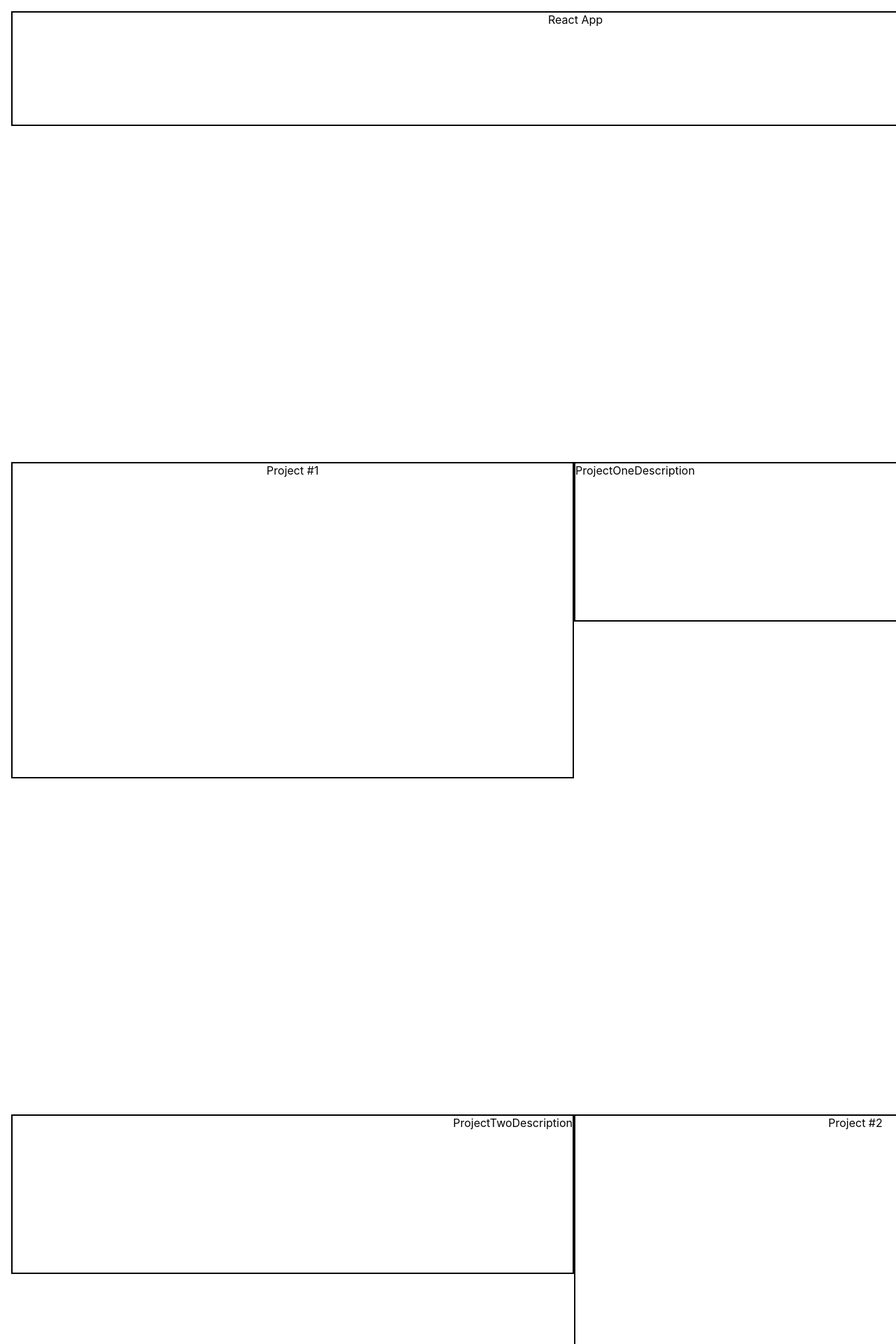
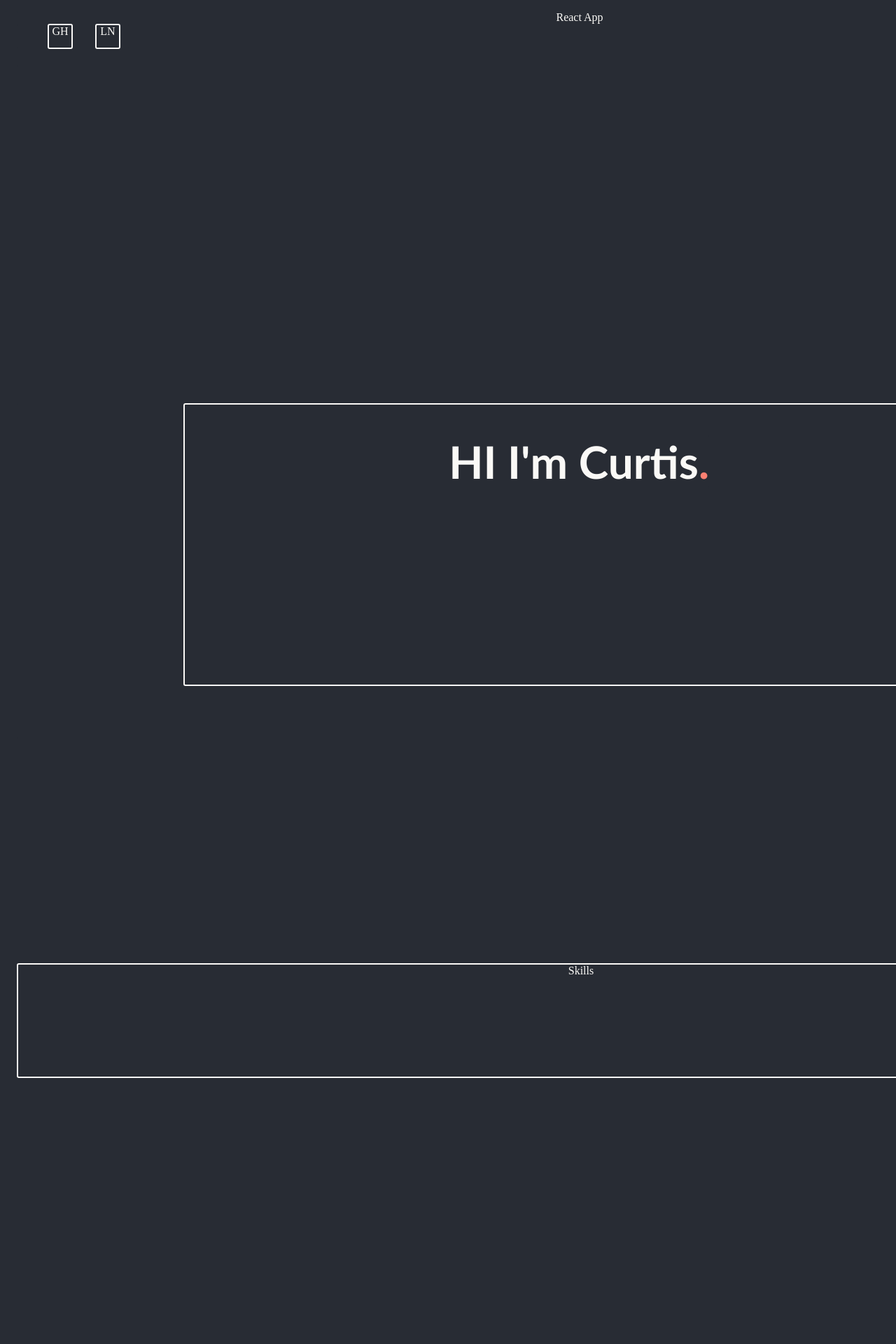
Before and after one commit to C1Banks/rigidwebbanks, a React (Create React App) app: page / in a window 1280 px wide. Shown: the top 1920 px of the page at 70% size. Built offline with nearby package versions, Linux system fonts and the light colour scheme.

Commit message:
html css elements

```diff
--- a/src/App.css
+++ b/src/App.css
@@ -1,53 +1,114 @@
+*{
+  background-color: #282c34;
+  color:#FAF9F6;
+  border-radius:3px;
+}
 .App {
   text-align: center;
   display:grid;
   margin: 1em;
   grid-template-columns: repeat(3, auto);
-  grid-template-rows: repeat(3, auto);
+  grid-template-rows: repeat(5, auto);
+
 }
 
-.App-logo {
-  height: 40vmin;
-  pointer-events: none;
+
+
+.header{
+
+width:100%;
+height: 5em;
+margin: 0em 0em 30em 0em;
+grid-column: 1/4;
+grid-row: 1;
+position:relative;
+
 }
 
-.header{
-border:solid black 2px;
+.introBox{
+
+  height:30em;
+  width:100%;
+  margin: 0em 0em 20em 0em;
+  grid-row:2;
+  grid-column:1/4;
+  position: relative;
+
+}
+.introBoxContent{
+  border:solid #FAF9F6 2px;
+  height: 25em;
+  width:70%;
+  position: absolute;
+  right: 15em;
+
+
+}
+
+.socialContainer{
+  height: auto;
+  gap: 2em;
+  width: 10em;
+
+}
+#socialElement{
+  border:solid #FAF9F6 2px;
+  display: inline-block;
+  height: 2em;
+  width: 2em;
+  margin-left:2em;
+
+}
+
+
+.resumeButton{
+  background: salmon;
+  height: 2em;
+  width:9em;
+  position: absolute;
+  padding: 1em 0em 0em 0em;
+  right:1em;
+
+
+}
+
+.skillsContainer{
+border:solid #FAF9F6 2px;
 width:100%;
 height: 10em;
 margin: 0em 0em 30em 0em;
 grid-column: 1/4;
-grid-row: 1;
+grid-row: 3;
 text-align: center;
 }
 
 .projectOneContainer{
   grid-column: 2;
-  grid-row:2;
-  border: solid black 2px;
+  grid-row:4;
+  border: solid #FAF9F6 2px;
   margin:0em 0em 30em 0em;
   height: 28em;
   width: 50em;
 }
 .projectOneDescript{
-  border:solid black 2px;
+  border:solid #FAF9F6 2px;
   grid-column: 3;
-  grid-row: 2;
+  grid-row: 4;
   height: 14em;
   width: 50em;
 }
 
 .projectTwoContainer{
   grid-column: 3;
-  grid-row:3;
-  border: solid black 2px;
+  grid-row:5;
+  border: solid #FAF9F6 2px;
   height: 28em;
   width: 50em;
 }
 .projectTwoDescript{
   grid-column: 2/3;
-  grid-row: 3;
-  border: solid black 2px;
+  grid-row: 5;
+  border: solid #FAF9F6 2px;
   height: 14em;
   width: 50em;
 }
--- a/src/App.js
+++ b/src/App.js
@@ -5,12 +5,25 @@ function App() {
   return (
     <div className="App">
 
-        <div className ="header">React App</div>
+        <div className ="header" >React App
+          <div className='socialContainer'>
+              <div id = "socialElement">GH</div>
+              <div id='socialElement'>LN</div>
+          </div>
+          <div className = "resumeButton"> My resume</div>
+        </div>
 
+        <div className='introBox'>
+          <div className='introBoxContent'><h1 style ={{fontFamily : "Gill Sans", fontSize: "4em"}}>HI I'm Curtis<span style={{color: 'salmon'}}>.</span></h1>
+
+          </div>
+        </div>
+        <div className = "skillsContainer">Skills</div>
 
 
       <div className = "projectOneContainer">Project #1</div>
         <div className = "projectOneDescript"align = "left">ProjectOneDescription</div>
+
       <div className = "projectTwoContainer">Project #2</div>
         <div className="projectTwoDescript"align = "right">ProjectTwoDescription</div>
     </div>
--- a/src/index.css
+++ /dev/null
@@ -1,13 +0,0 @@
-body {
-  margin: 0;
-  font-family: -apple-system, BlinkMacSystemFont, 'Segoe UI', 'Roboto', 'Oxygen',
-    'Ubuntu', 'Cantarell', 'Fira Sans', 'Droid Sans', 'Helvetica Neue',
-    sans-serif;
-  -webkit-font-smoothing: antialiased;
-  -moz-osx-font-smoothing: grayscale;
-}
-
-code {
-  font-family: source-code-pro, Menlo, Monaco, Consolas, 'Courier New',
-    monospace;
-}
--- a/src/index.js
+++ b/src/index.js
@@ -1,6 +1,6 @@
 import React from 'react';
 import ReactDOM from 'react-dom/client';
-import './index.css';
+//import './index.css';
 import App from './App';
 import reportWebVitals from './reportWebVitals';
 
```
